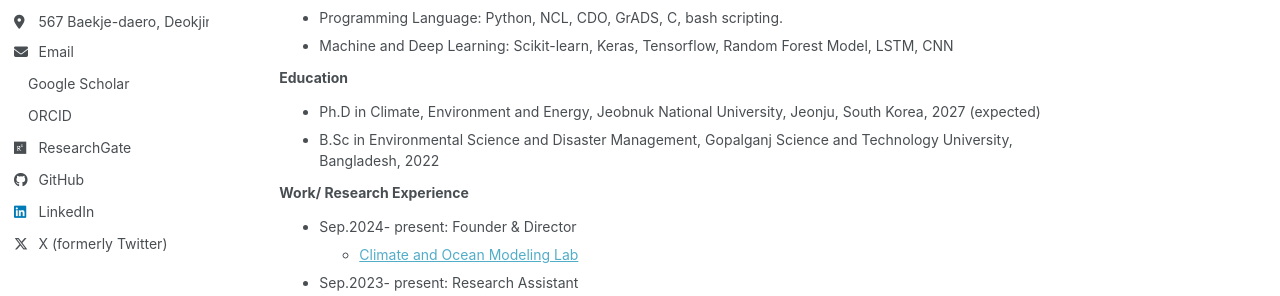
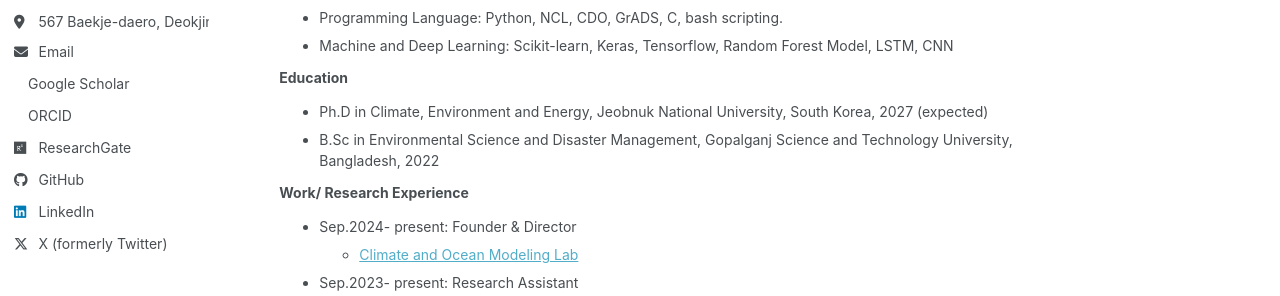
Before and after one commit to mbm-phd/mbm-phd.github.io, a Jekyll site: the page built from _pages/biography.md, in a window 1280 px wide and 1001 px high. Shown: the part 367-663 px from the top of the window. Built offline with Jekyll 4.4.1, drawn with Linux system fonts in a browser that asks for light colours; a style sheet for code colours, icons or effects is not loaded.

Commit message:
Update biography.md

```diff
--- a/_pages/biography.md
+++ b/_pages/biography.md
@@ -20,7 +20,7 @@ Tools I use/used in my research
 
 Education
 ======
-* Ph.D in Climate, Environment and Energy, Jeobnuk National University, Jeonju, South Korea, 2027 (expected)
+* Ph.D in Climate, Environment and Energy, Jeobnuk National University, South Korea, 2027 (expected)
 * B.Sc in Environmental Science and Disaster Management, Gopalganj Science and Technology University, Bangladesh, 2022
 
 Work/ Research Experience
```
